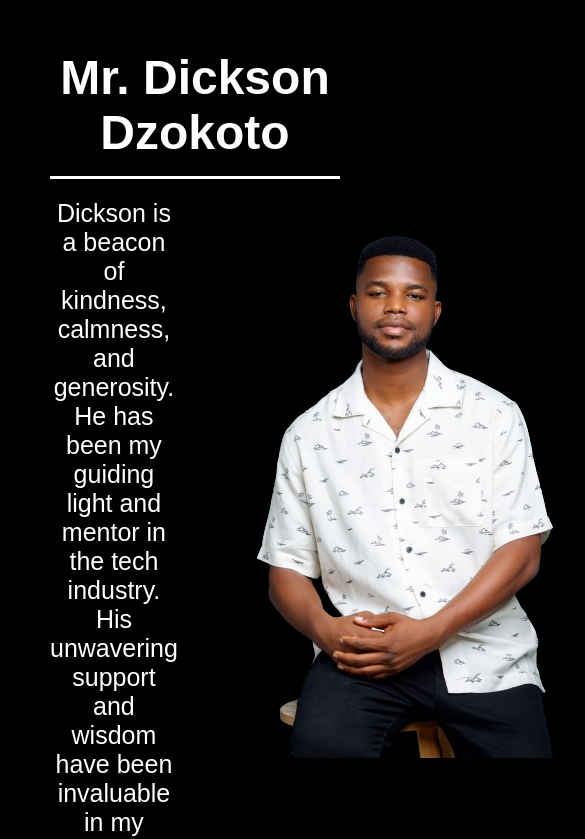
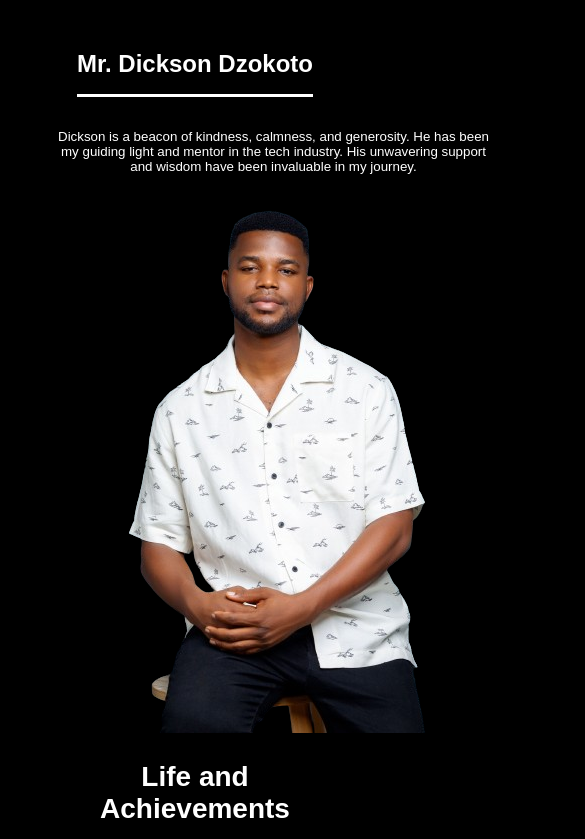
Before and after one commit to Solomon-Dzokoto/OASIS-INFOBYTE, a plain HTML site: page TributePage/index.html in a window 390 px wide. Shown: the top 839 px of the page, 585 px wide, since content can reach past the window. Drawn offline with nearby package versions, Linux system fonts and the light colour scheme; files that its build step writes are made by us from their sources.

Commit message:
add changes to the tribute page

```diff
--- a/TributePage/style.css
+++ b/TributePage/style.css
@@ -1,5 +1,6 @@
 body {
     margin: 0;
+    padding: 0;
     font-family: Arial, sans-serif;
     color: white;
     background-color: black;
@@ -11,7 +12,7 @@ body {
 }
 
 .header h1 {
-    font-size: 48px;
+    font-size: clamp(1.5rem,4vw,3rem);
     margin: auto;
     padding-bottom: 1rem;
     border-bottom: .2rem solid ;
@@ -32,9 +33,9 @@ body {
 
 .quote {
     display: grid;
-    font-size: 30px;
-    margin: 20px 0;
+    font-size:clamp(1rem,3vw,2rem);
     grid-template-columns: repeat(2,1fr);
+    margin-top: 2rem;
     small{
         place-content: center;
     }
@@ -42,7 +43,7 @@ body {
 
 .biography {
     margin: 0 auto;
-    font-size: 18px;
+    font-size: clamp(.8rem,2vw,1.1rem);
 }
 .images{
     display: grid;
@@ -64,3 +65,12 @@ footer {
     margin-top: 50px;
     font-size: 14px;
 }
+
+@media only screen and (max-width:800px){
+ .quote{
+    grid-template-columns: 1fr;
+    small{
+        place-content: start;
+    }
+ }
+}
```
Also changed, not shown: Calculator/index.html (+5 -2 lines), TributePage/index.html (+1 -1 lines), 2 other files.
